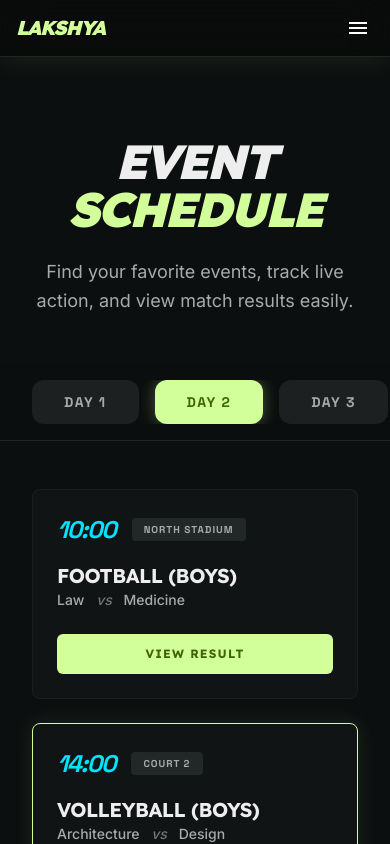
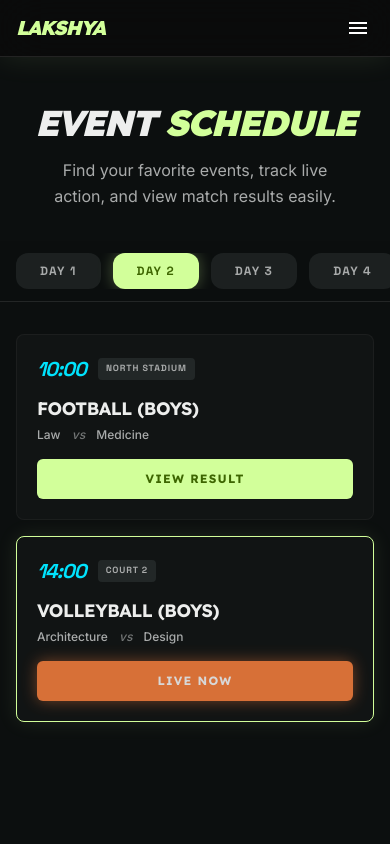
Before and after one commit to lakshyahitk/Lakshya, a Next.js app: page /schedule in a window 390 px wide. Shown: the top 844 px of the page. Built offline with nearby package versions, Linux system fonts and the light colour scheme.

Commit message:
Fixed horizontal scrollbar

```diff
--- a/src/app/globals.css
+++ b/src/app/globals.css
@@ -126,3 +126,12 @@
   background-color: #d2ff9a;
   color: #3d6500;
 }
+
+/* Hide scrollbar for elements with no-scrollbar class */
+.no-scrollbar::-webkit-scrollbar {
+  display: none;
+}
+.no-scrollbar {
+  -ms-overflow-style: none;  /* IE and Edge */
+  scrollbar-width: none;  /* Firefox */
+}
--- a/src/app/schedule/page.js
+++ b/src/app/schedule/page.js
@@ -8,55 +8,154 @@ const days = ["Day 1", "Day 2", "Day 3", "Day 4", "Day 5"];
 
 // Simulated matches covering different days and statuses
 const allMatches = [
-  { id: 1, day: "Day 1", time: "09:00", team1: "Engineering", team2: "Science", category: "Basketball (Boys)", venue: "Indoor Court 1", status: "completed", link: "/results" },
-  { id: 2, day: "Day 1", time: "11:30", team1: "Arts", team2: "Commerce", category: "Cricket (Girls)", venue: "Main Field", status: "completed", link: "/results" },
-  { id: 3, day: "Day 2", time: "10:00", team1: "Law", team2: "Medicine", category: "Football (Boys)", venue: "North Stadium", status: "completed", link: "/results" },
-  { id: 4, day: "Day 2", time: "14:00", team1: "Architecture", team2: "Design", category: "Volleyball (Boys)", venue: "Court 2", status: "live", link: "" },
-  { id: 5, day: "Day 3", time: "10:00", team1: "Engineering", team2: "Law", category: "Athletics", venue: "Track Field", status: "upcoming", link: "" },
-  { id: 6, day: "Day 3", time: "15:00", team1: "Science", team2: "Medicine", category: "Archery (Open)", venue: "Field B", status: "upcoming", link: "" },
-  { id: 7, day: "Day 4", time: "09:00", team1: "TBD", team2: "TBD", category: "Throwball (Girls) Semi-final", venue: "Court 1", status: "upcoming", link: "" },
-  { id: 8, day: "Day 5", time: "16:00", team1: "TBD", team2: "TBD", category: "Basketball (Girls) Final", venue: "Main Arena", status: "upcoming", link: "" },
+    {
+        id: 1,
+        day: "Day 1",
+        time: "09:00",
+        team1: "Engineering",
+        team2: "Science",
+        category: "Basketball (Boys)",
+        venue: "Indoor Court 1",
+        status: "completed",
+        link: "/results",
+    },
+    {
+        id: 2,
+        day: "Day 1",
+        time: "11:30",
+        team1: "Arts",
+        team2: "Commerce",
+        category: "Cricket (Girls)",
+        venue: "Main Field",
+        status: "completed",
+        link: "/results",
+    },
+    {
+        id: 3,
+        day: "Day 2",
+        time: "10:00",
+        team1: "Law",
+        team2: "Medicine",
+        category: "Football (Boys)",
+        venue: "North Stadium",
+        status: "completed",
+        link: "/results",
+    },
+    {
+        id: 4,
+        day: "Day 2",
+        time: "14:00",
+        team1: "Architecture",
+        team2: "Design",
+        category: "Volleyball (Boys)",
+        venue: "Court 2",
+        status: "live",
+        link: "",
+    },
+    {
+        id: 5,
+        day: "Day 3",
+        time: "10:00",
+        team1: "Engineering",
+        team2: "Law",
+        category: "Athletics",
+        venue: "Track Field",
+        status: "upcoming",
+        link: "",
+    },
+    {
+        id: 6,
+        day: "Day 3",
+        time: "15:00",
+        team1: "Science",
+        team2: "Medicine",
+        category: "Archery (Open)",
+        venue: "Field B",
+        status: "upcoming",
+        link: "",
+    },
+    {
+        id: 7,
+        day: "Day 4",
+        time: "09:00",
+        team1: "TBD",
+        team2: "TBD",
+        category: "Throwball (Girls) Semi-final",
+        venue: "Court 1",
+        status: "upcoming",
+        link: "",
+    },
+    {
+        id: 8,
+        day: "Day 5",
+        time: "16:00",
+        team1: "TBD",
+        team2: "TBD",
+        category: "Basketball (Girls) Final",
+        venue: "Main Arena",
+        status: "upcoming",
+        link: "",
+    },
 ];
 
 export default function SchedulePage() {
     const [activeDay, setActiveDay] = useState("Day 2");
 
-  const filteredMatches = allMatches.filter((match) => match.day === activeDay);
+    const filteredMatches = allMatches.filter(
+        (match) => match.day === activeDay,
+    );
 
     return (
         <div style={{ backgroundColor: "#0c0f0f", color: "#edeeed" }}>
             <Navbar />
 
-      <main className="min-h-screen pb-24">
+            <main className="min-h-screen pb-12 md:pb-24">
                 {/* Header */}
-        <section className="relative pt-20 pb-12 px-8 max-w-screen-2xl mx-auto overflow-hidden">
+                <section className="relative pt-12 md:pt-20 pb-8 md:pb-12 px-4 md:px-8 max-w-screen-2xl mx-auto overflow-hidden">
                     <div className="relative z-10 text-center">
                         <h1
-              className="text-5xl md:text-7xl font-black uppercase tracking-tighter leading-none mb-6 italic"
+                            className="text-4xl md:text-7xl font-black uppercase tracking-tighter leading-none mb-4 md:mb-6 italic"
                             style={{ fontFamily: "'Lexend', sans-serif" }}
                         >
                             Event{" "}
                             <span style={{ color: "#d2ff9a" }}>Schedule</span>
                         </h1>
-            <p className="max-w-xl mx-auto text-lg leading-relaxed" style={{ color: "#a9abab" }}>
-              Find your favorite events, track live action, and view match results easily.
+                        <p
+                            className="max-w-md md:max-w-xl mx-auto text-base md:text-lg leading-relaxed text-balance"
+                            style={{ color: "#a9abab" }}
+                        >
+                            Find your favorite events, track live action, and
+                            view match results easily.
                         </p>
                     </div>
                 </section>
 
                 {/* Day Selectors (Sticky Tabs) */}
-        <div className="sticky top-[73px] z-40 bg-[#0c0f0f]/90 backdrop-blur-md border-b border-white/10 py-4">
-          <div className="max-w-screen-2xl mx-auto px-8 flex gap-4 overflow-x-auto justify-start md:justify-center no-scrollbar">
+                <div className="sticky top-15 md:top-18.25 z-40 bg-[#0c0f0f]/90 backdrop-blur-md border-b border-white/10 py-3 md:py-4">
+                    <style dangerouslySetInlineStyle={{__html: `
+                        .hide-scroll::-webkit-scrollbar { display: none !important; }
+                        .hide-scroll { -ms-overflow-style: none; scrollbar-width: none; }
+                    `}} />
+                    <div className="max-w-screen-2xl mx-auto px-4 md:px-8 flex gap-3 md:gap-4 overflow-x-auto justify-start md:justify-center no-scrollbar hide-scroll">
                         {days.map((day) => (
                             <button
                                 key={day}
                                 onClick={() => setActiveDay(day)}
-                className="px-8 py-3 rounded-full text-sm font-bold uppercase tracking-widest transition-all whitespace-nowrap"
+                                className="px-6 py-2.5 md:px-8 md:py-3 rounded-full text-xs md:text-sm font-bold uppercase tracking-widest transition-all whitespace-nowrap"
                                 style={{
                                     fontFamily: "'Space Grotesk', sans-serif",
-                  backgroundColor: activeDay === day ? "#d2ff9a" : "#1c2020",
-                  color: activeDay === day ? "#3d6500" : "#a9abab",
-                  boxShadow: activeDay === day ? "0 0 15px rgba(210,255,154,0.3)" : "none",
+                                    backgroundColor:
+                                        activeDay === day
+                                            ? "#d2ff9a"
+                                            : "#1c2020",
+                                    color:
+                                        activeDay === day
+                                            ? "#3d6500"
+                                            : "#a9abab",
+                                    boxShadow:
+                                        activeDay === day
+                                            ? "0 0 15px rgba(210,255,154,0.3)"
+                                            : "none",
                                 }}
                             >
                                 {day}
@@ -66,56 +165,82 @@ export default function SchedulePage() {
                 </div>
 
                 {/* Match Listings */}
-        <section className="px-8 max-w-5xl mx-auto mt-12 space-y-6">
+                <section className="px-4 md:px-8 max-w-5xl mx-auto mt-8 md:mt-12 space-y-4 md:space-y-6">
                     {filteredMatches.length > 0 ? (
                         filteredMatches.map((match) => (
                             <div
                                 key={match.id}
-                className="flex flex-col md:flex-row md:items-center justify-between p-6 rounded-xl border transition-all hover:-translate-y-1 hover:border-[#d2ff9a]/50"
+                                className="flex flex-col md:flex-row md:items-center justify-between p-5 md:p-6 rounded-xl border transition-all hover:-translate-y-1 hover:border-[#d2ff9a]/50"
                                 style={{
                                     backgroundColor: "#111414",
-                  borderColor: match.status === "live" ? "#d2ff9a" : "rgba(70,72,72,0.2)",
-                  boxShadow: match.status === "live" ? "0 0 20px rgba(210,255,154,0.1)" : "none",
+                                    borderColor:
+                                        match.status === "live"
+                                            ? "#d2ff9a"
+                                            : "rgba(70,72,72,0.2)",
+                                    boxShadow:
+                                        match.status === "live"
+                                            ? "0 0 20px rgba(210,255,154,0.1)"
+                                            : "none",
                                 }}
                             >
                                 {/* Info */}
-                <div className="space-y-4 md:space-y-2 mb-6 md:mb-0">
-                  <div className="flex items-center gap-4">
+                                <div className="space-y-3 md:space-y-2 mb-4 md:mb-0">
+                                    <div className="flex items-center gap-3 md:gap-4">
                                         <div
-                      className="text-2xl font-black italic tracking-tighter"
-                      style={{ fontFamily: "'Space Grotesk', sans-serif", color: "#00e3fd" }}
+                                            className="text-xl md:text-2xl font-black italic tracking-tighter"
+                                            style={{
+                                                fontFamily:
+                                                    "'Space Grotesk', sans-serif",
+                                                color: "#00e3fd",
+                                            }}
                                         >
                                             {match.time}
                                         </div>
                                         <span
-                      className="px-3 py-1 text-[10px] font-bold uppercase tracking-widest rounded bg-[#222727]"
-                      style={{ fontFamily: "'Space Grotesk', sans-serif", color: "#a9abab" }}
+                                            className="px-2 py-1 md:px-3 md:py-1 text-[9px] md:text-[10px] font-bold uppercase tracking-widest rounded bg-[#222727]"
+                                            style={{
+                                                fontFamily:
+                                                    "'Space Grotesk', sans-serif",
+                                                color: "#a9abab",
+                                            }}
                                         >
                                             {match.venue}
                                         </span>
                                     </div>
                                     <div>
                                         <h3
-                      className="text-xl font-bold uppercase tracking-tight"
-                      style={{ fontFamily: "'Lexend', sans-serif", color: "#edeeed" }}
+                                            className="text-lg md:text-xl font-bold uppercase tracking-tight"
+                                            style={{
+                                                fontFamily:
+                                                    "'Lexend', sans-serif",
+                                                color: "#edeeed",
+                                            }}
                                         >
                                             {match.category}
                                         </h3>
-                    <p className="text-sm font-medium" style={{ color: "#a9abab" }}>
-                      {match.team1} <span className="italic text-[#737676] mx-2">vs</span> {match.team2}
+                                        <p
+                                            className="text-xs md:text-sm font-medium mt-1 md:mt-0"
+                                            style={{ color: "#a9abab" }}
+                                        >
+                                            {match.team1}{" "}
+                                            <span className="italic text-outline mx-2">
+                                                vs
+                                            </span>{" "}
+                                            {match.team2}
                                         </p>
                                     </div>
                                 </div>
 
                                 {/* Dynamic CTA */}
-                <div className="flex-shrink-0">
+                                <div className="shrink-0">
                                     {match.status === "upcoming" && (
                                         <button
                                             className="w-full md:w-auto py-3 px-6 rounded-md font-bold uppercase text-xs tracking-widest border transition-all hover:bg-white/5"
                                             style={{
                                                 borderColor: "#737676",
                                                 color: "#a9abab",
-                        fontFamily: "'Space Grotesk', sans-serif",
+                                                fontFamily:
+                                                    "'Space Grotesk', sans-serif",
                                             }}
                                         >
                                             Upcoming
@@ -127,8 +252,10 @@ export default function SchedulePage() {
                                             style={{
                                                 backgroundColor: "#ff833f",
                                                 color: "#fff",
-                        fontFamily: "'Lexend', sans-serif",
-                        boxShadow: "0 0 15px rgba(255,131,63,0.5)",
+                                                fontFamily:
+                                                    "'Lexend', sans-serif",
+                                                boxShadow:
+                                                    "0 0 15px rgba(255,131,63,0.5)",
                                             }}
                                         >
                                             Live Now
@@ -141,7 +268,8 @@ export default function SchedulePage() {
                                             style={{
                                                 backgroundColor: "#d2ff9a",
                                                 color: "#3d6500",
-                        fontFamily: "'Lexend', sans-serif",
+                                                fontFamily:
+                                                    "'Lexend', sans-serif",
                                             }}
                                         >
                                             View Result
@@ -151,8 +279,19 @@ export default function SchedulePage() {
                             </div>
                         ))
                     ) : (
-            <div className="text-center py-24 border rounded-xl border-dashed" style={{ borderColor: "#464848", backgroundColor: "#111414" }}>
-              <p className="text-lg italic" style={{ color: "#737676" }}>No matches scheduled for this day yet.</p>
+                        <div
+                            className="text-center py-24 border rounded-xl border-dashed"
+                            style={{
+                                borderColor: "#464848",
+                                backgroundColor: "#111414",
+                            }}
+                        >
+                            <p
+                                className="text-lg italic"
+                                style={{ color: "#737676" }}
+                            >
+                                No matches scheduled for this day yet.
+                            </p>
                         </div>
                     )}
                 </section>
```
Lines whose indentation alone changed are shown as unchanged.
